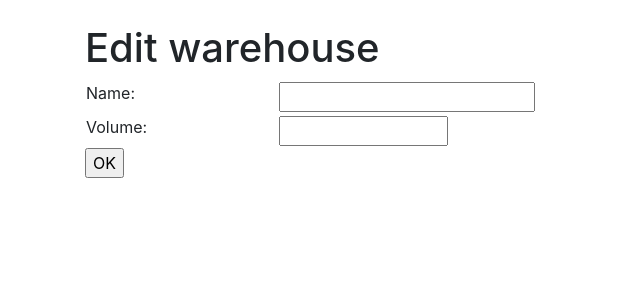
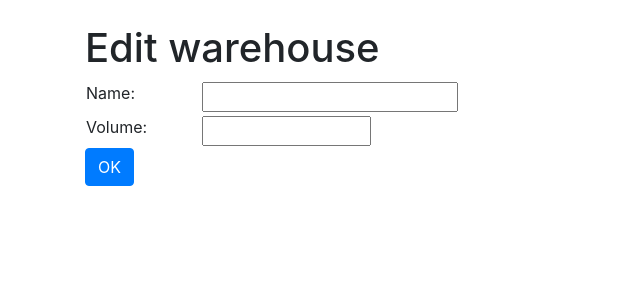
Before and after one commit to hajame/warehouse, a Flask app: template application/templates/warehouses/edit.html in a window 1280 px wide. Shown: the part 56-356 px from the top of the page, without its empty margins (0-640 px from the left). Run offline with Flask 2, Linux system fonts and the light colour scheme; the template is opened without the code that fills it: values that come from a table or form of the project are taken from there, others are empty; some libraries are stand-ins or nearby versions.

Commit message:
week5: UI for warehouse edit

```diff
--- a/application/templates/warehouses/edit.html
+++ b/application/templates/warehouses/edit.html
@@ -2,7 +2,7 @@
 <h1>Edit warehouse</h1>
 
 <form method="POST" action="{{ url_for('warehouses_edit', warehouse_id=warehouse_id) }}">
-  <table style="width:100%">
+  <table style="width:60%">
     <tr>
       <td>
         {{ form.name.label }}
@@ -34,7 +34,7 @@
         </td>
     </tr>
   </table>
-  <input type="submit" value="OK" />
+  <input type="submit" class="btn btn-primary" value="OK" />
 </form>
 
 {% endblock %}
```
